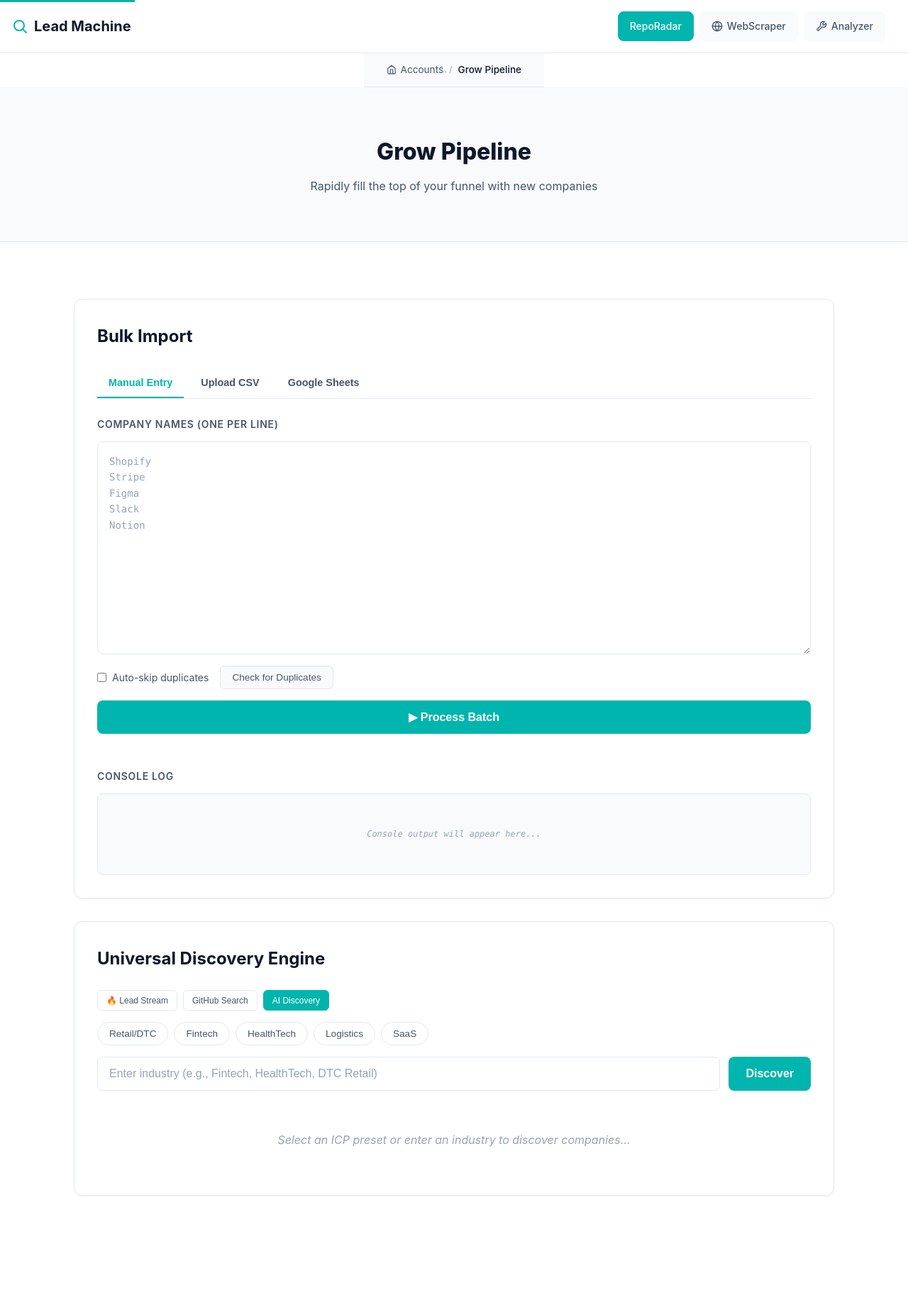
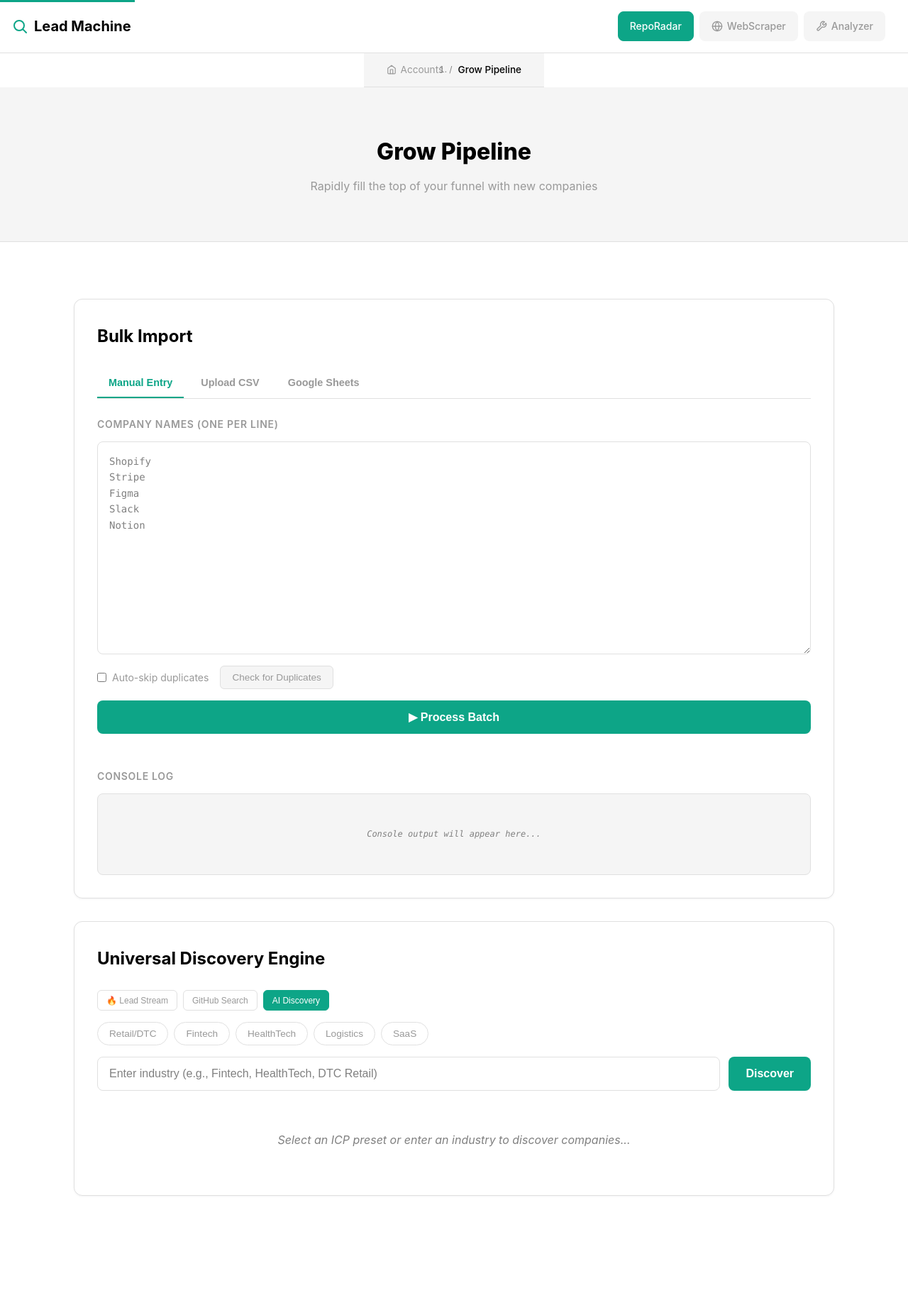
Before and after one commit to emurray32/GItHub-Dossier, a Flask app: page /grow in a window 1280 px wide. Shown: the whole page at 71% size. Run offline with Flask 3, Linux system fonts and the light colour scheme; some libraries are stand-ins or nearby versions.

Commit message:
feat(branding): apply Phrase brand kit from KeyQuilt repo
Replaces hardcoded hex color values with the Phrase brand token system
(--phrase-green, --phrase-black, etc.) and maps them to the existing
CSS variable API so all components inherit the updated palette. Adds
chart colors, font weight scale, shadow system, and Geist Mono font.

Co-Authored-By: Claude Opus 4.5 <noreply@anthropic.com>

```diff
--- a/static/css/style.css
+++ b/static/css/style.css
@@ -3,34 +3,71 @@
  * Main Stylesheet
  */
 
-/* CSS Variables */
+/* CSS Variables - Phrase Brand Kit (from KeyQuilt) */
 :root {
-    /* Colors */
-    --bg-primary: #ffffff;
-    --bg-secondary: #f8fafc;
-    --bg-tertiary: #f1f5f9;
-    --text-primary: #0f172a;
-    --text-secondary: #475569;
-    --text-muted: #94a3b8;
-    --accent-color: #00b5ad;
-    --accent-hover: #00968f;
-    --accent-secondary: #1e293b;
-    --border-color: #e2e8f0;
+    /* Phrase Brand Colors */
+    --phrase-black: hsl(0, 0%, 0%);
+    --phrase-green: hsl(168, 85%, 35%);
+    --phrase-dark-green: hsl(168, 85%, 25%);
+    --phrase-light-gray: hsl(0, 0%, 96%);
+    --phrase-gray-800: hsl(0, 0%, 20%);
+    --phrase-gray-400: hsl(0, 0%, 60%);
+    --phrase-gray-200: hsl(0, 0%, 88%);
+    --phrase-gray-100: hsl(0, 0%, 96%);
+    --phrase-yellow: hsl(53, 100%, 50%);
+    --phrase-blue: hsl(214, 98%, 53%);
+    --phrase-purple: hsl(309, 73%, 32%);
+    --phrase-red: hsl(6, 79%, 55%);
+
+    /* Mapped Colors */
+    --bg-primary: hsl(0, 0%, 100%);
+    --bg-secondary: var(--phrase-light-gray);
+    --bg-tertiary: hsl(0, 0%, 92%);
+    --text-primary: var(--phrase-black);
+    --text-secondary: var(--phrase-gray-400);
+    --text-muted: hsl(0, 0%, 50%);
+    --accent-color: var(--phrase-green);
+    --accent-hover: var(--phrase-dark-green);
+    --accent-secondary: var(--phrase-black);
+    --border-color: var(--phrase-gray-200);
     --success-color: #16a34a;
-    --error-color: #dc2626;
-    --warning-color: #d97706;
+    --error-color: var(--phrase-red);
+    --warning-color: var(--phrase-yellow);
+
+    /* Chart / Status Colors */
+    --chart-1: var(--phrase-green);
+    --chart-2: var(--phrase-blue);
+    --chart-3: var(--phrase-yellow);
+    --chart-4: var(--phrase-purple);
+    --chart-5: var(--phrase-red);
 
     /* Console Colors */
-    --console-bg: #f8fafc;
-    --console-text: #334155;
+    --console-bg: var(--phrase-light-gray);
+    --console-text: var(--phrase-gray-800);
 
     /* Typography */
     --font-sans: 'Inter', system-ui, -apple-system, BlinkMacSystemFont, sans-serif;
-    --font-mono: 'SFMono-Regular', 'Menlo', 'Monaco', 'Ubuntu Mono', 'Consolas', monospace;
+    --font-mono: 'Geist Mono', 'SFMono-Regular', 'Menlo', 'Monaco', 'Consolas', monospace;
+
+    /* Font Weights */
+    --font-weight-light: 300;
+    --font-weight-normal: 400;
+    --font-weight-medium: 500;
+    --font-weight-semibold: 600;
+    --font-weight-bold: 700;
 
     /* Spacing */
     --container-max: 1200px;
     --container-padding: 2rem;
+    --radius: 0.75rem;
+
+    /* Shadow System */
+    --shadow-xs: 0 1px 2px 0 rgb(0 0 0 / 0.05);
+    --shadow-sm: 0 1px 3px 0 rgb(0 0 0 / 0.1), 0 1px 2px -1px rgb(0 0 0 / 0.1);
+    --shadow-md: 0 4px 6px -1px rgb(0 0 0 / 0.1), 0 2px 4px -2px rgb(0 0 0 / 0.1);
+    --shadow-lg: 0 10px 15px -3px rgb(0 0 0 / 0.1), 0 4px 6px -4px rgb(0 0 0 / 0.1);
+    --shadow-xl: 0 20px 25px -5px rgb(0 0 0 / 0.1), 0 8px 10px -6px rgb(0 0 0 / 0.1);
+    --shadow-primary: 0 10px 15px -3px hsla(168, 85%, 35%, 0.2), 0 4px 6px -4px hsla(168, 85%, 35%, 0.1);
 
     /* Transitions */
     --transition-fast: 0.15s ease;
```
